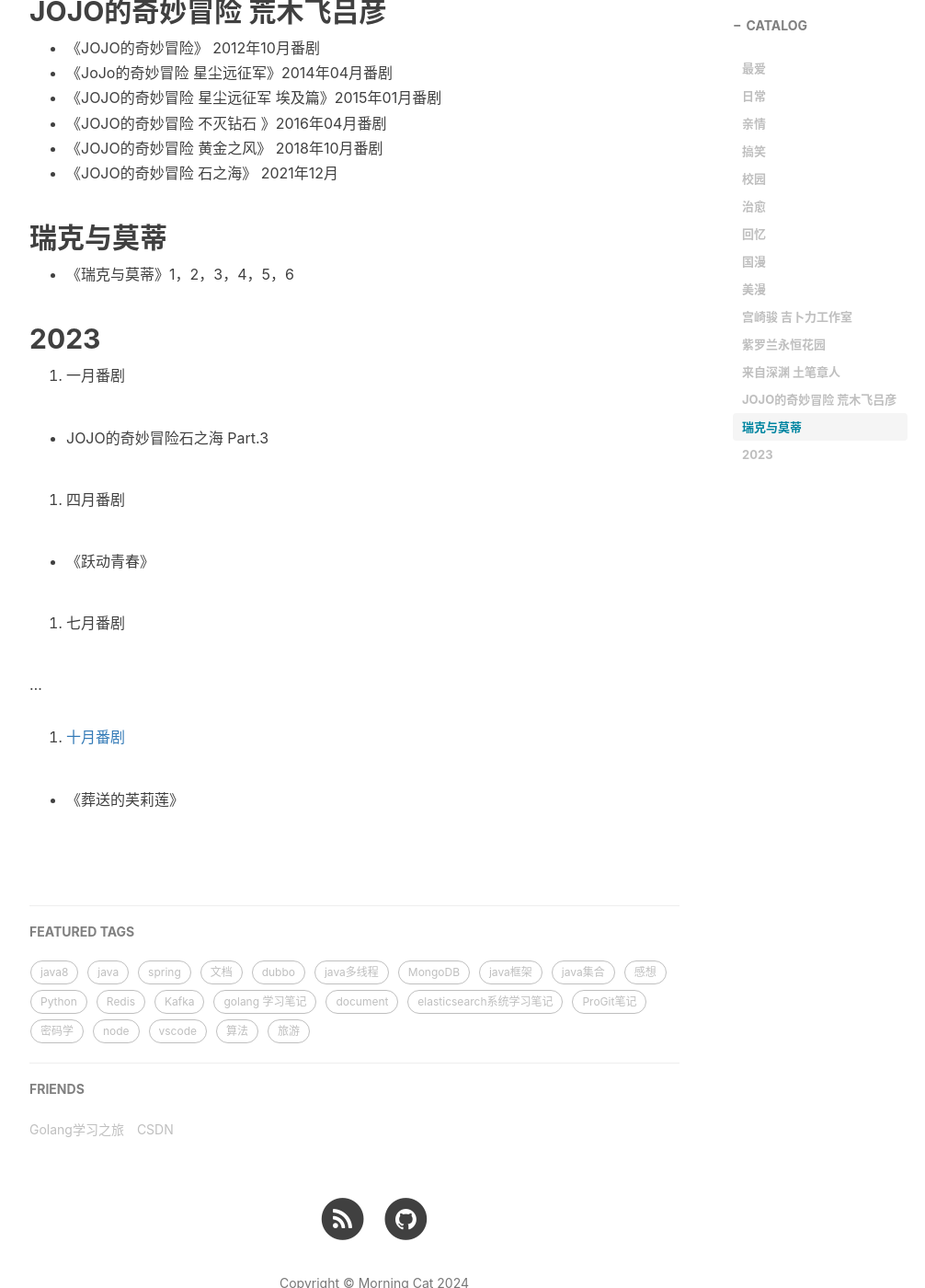
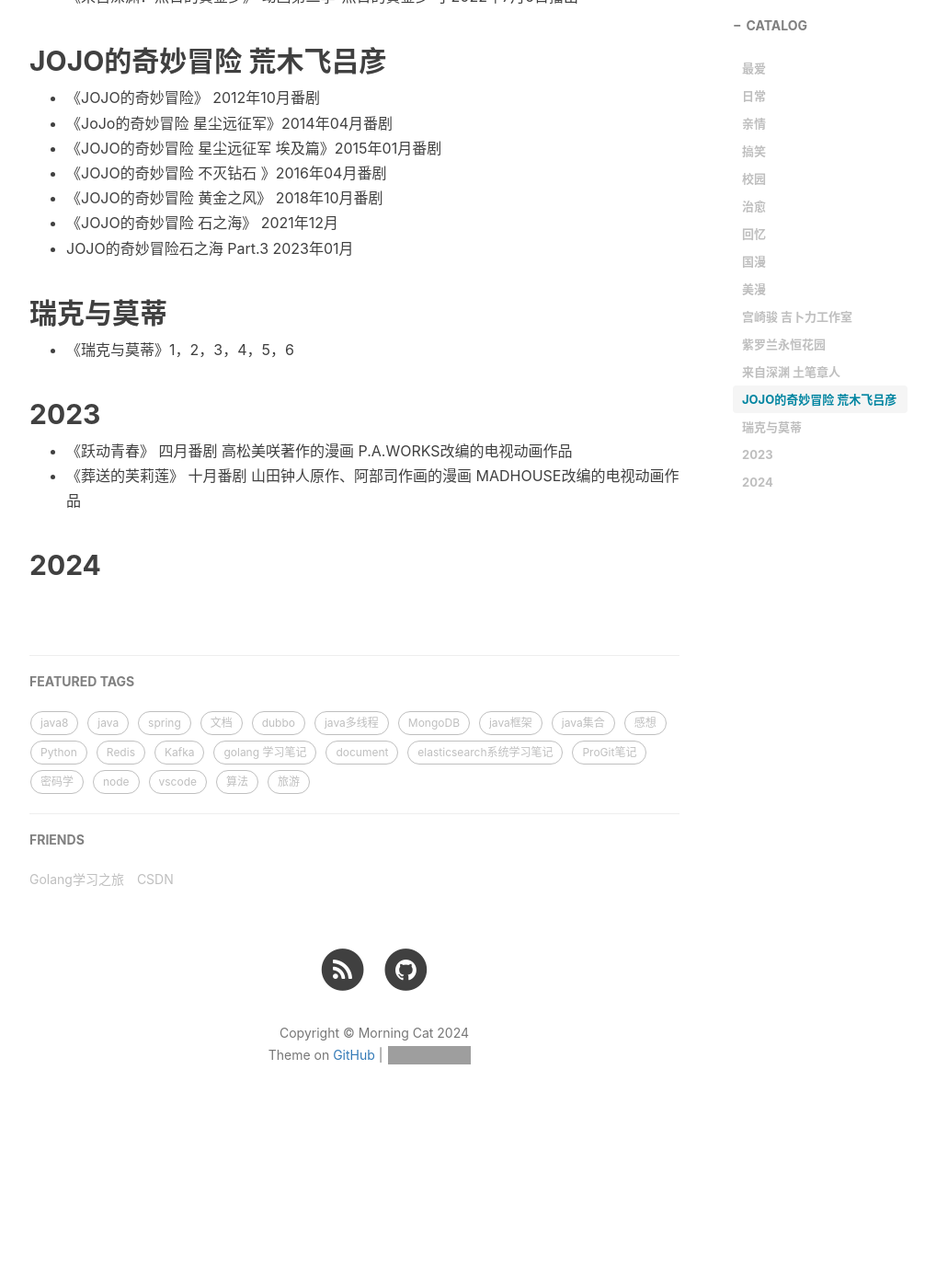
Before and after one commit to morningcat2018/morningcat2018.github.io, a Jekyll site: the page built from anime.md, in a window 1280 px wide and 1400 px high, scrolled down 3899 px. Shown: the whole window at 92% size, without its empty margins (233-1239 px from the left). Built offline with Jekyll 4.4.1, drawn with Linux system fonts in a browser that asks for light colours; nearby versions of some CDN libraries; comment, search, counter and statistics services are not loaded; after the commit the page ends 5150 px from its top, so only the background shows below that; some of the changed text lies outside the part shown; grey boxes are pictures that could not be loaded.

Commit message:
动漫梳理

```diff
--- a/anime.md
+++ b/anime.md
@@ -11,12 +11,14 @@
 ---
 
 ## 最爱
+
 - `《秒速五厘米》` 新海诚 2007 第三部商业动画
 - `《斩·赤红之瞳》` 2014年7月番剧 WHITEFOX制作
 - 《刀剑神域 第一季》  2012年7月番剧 A-1 Pictures制作
 - 《DARLING in the FRANXX》 2018年1月番剧 Trigger(扳机社)与A-1 Pictures联合制作
 
 ## 日常
+
 - 《日常》 京都动画    2011年4月番剧
 - 《悠哉日常大王 第一季》 SILVER LINK.制作  2013年10月番剧
 - 《悠哉日常大王 第二季》 2015年7月番剧
@@ -37,6 +39,7 @@
 - 《放学后海堤日记》 动画工房制作 2020年04月番剧
 
 ## 亲情
+
 - 《朝花夕誓——于离别之朝束起约定之花》 冈田麿里担任编剧和导演 2018年1月12日 首部导演作品 P.A.Works负责制作动画
 - 《狼之子 雨与雪》 2012年细田守执导的动画电影
 - 《未来的未来》2018年细田守执导的动画电
@@ -44,6 +47,7 @@
 - 《相合之物》Encourage Films负责制作 2022年04月番剧
 
 ## 搞笑
+
 - 《超能力女儿》 feel.改编的电视动画 2018年04月番剧
 - 《荒川爆笑团 第1期》 SHAFT改编的电视动画 2010年4月4日首播
 - 《荒川爆笑团 第2期》 2010年10月3日首播
@@ -52,6 +56,7 @@
 - 《间谍×过家家》 WIT STUDIO与CloverWorks制作 2022年04月番剧
 
 ## 校园
+
 - 《穿越时空的少女》 2006年细田守执导的动画电影
 - 《冰菓》 京都动画改编的电视动画作品 2012年4月22日首播
 - 《樱花庄的宠物女孩》 J.C.STAFF改编制作 2012年10月番剧
@@ -61,14 +66,17 @@
 - 《月色真美》 2017年岸诚二执导的原创电视动画片
 - 《徒然喜欢你》 Studio五组改编的电视动画 2017年7月4日
 - 《Just Because!》 PINE JAM制作的原创电视动画 2017年10月5日
+- 《强风吹拂》 Production I.G负责制作 2018年10月
 
 ## 治愈
+
 - 《灰与幻想的格林姆迦尔》 A-1 Pictures改编的电视动画 2016年1月10日
 - 《声之形》京都动画制作的动画电影 山田尚子执导 改编自大今良时原作的同名漫画作品 于2016年9月17日上映
 - 《你的名字》2016年新海诚执导的动画电影
 - 《我想吃掉你的胰脏》Studio VOLN制作的动画电影 牛岛新一郎执导并编剧 于2019年1月18日上映
 
 ## 回忆
+
 - 《丹特丽安的书架 》 GAINAX制作 2011年7月番剧
 - 《灼眼的夏娜》 J.C.STAFF改编的电视动画作品 2005年10月5日~2006年3月22日播出，全24集
 - 《灼眼的夏娜Ⅱ》于2007年10月4日－2008年3月27日播出
@@ -77,14 +85,17 @@
 - 《漆黑的子弹》 KINEMA CITRUS改编的电视动画 2014年4月8日开播
 - 《狼与香辛料》 日本IMAGIN改编的电视动画 2008年1月8日
 - 《狼与香辛料Ⅱ》于2009年7月8日开始播放
+- 《Charlotte》 由Key与P.A. Works联合制作的原创电视动画 2015年7月首播
 
 ## 国漫
+
 - 《非人哉》
 - 《一人之下1、2 、3》
 - 《魁拔 I II III》青青树
 - 《剑网3·侠肝义胆沈剑心》
 
 ## 美漫
+
 - 《机器人总动员》
 - 《爱 死亡 机器人 第一季》
 - 《爱 死亡 机器人 第三季》
@@ -92,6 +103,7 @@
 - 《疯狂动物城》 美国2016年迪士尼出品的3D动画片
 
 ## 宫崎骏 吉卜力工作室
+
 - 1979年：《鲁邦三世卡里奥斯特罗之城》
 - 1984年：《风之谷》
 - 1986年：《天空之城》
@@ -105,42 +117,35 @@
 - 2013年：《起风了》
 
 ## 紫罗兰永恒花园
+
 - 《紫罗兰永恒花园》 2018年01月番剧  京都动画制作
 - 《紫罗兰永恒花园外传-永远与自动手记人偶》 2019年9月6日在日本上映 京都动画改编的动画电影
 - 《紫罗兰永恒花园剧场版-薇尔莉特·伊芙加登》2020年9月18日在日本上映 京都动画改编的动画电影
 
 ## 来自深渊 土笔章人
+
 - 《来自深渊：启程的黎明》 动画制作KinemaCitrus 2019年1月上映
 - 《来自深渊：漂泊的黄昏》 2019年1月上映
 - 《来自深渊：深沉灵魂的黎明》 2020年1月17日上映
 - 《来自深渊：烈日的黄金乡》 动画第二季“烈日的黄金乡”于2022年7月6日播出
 
 ## JOJO的奇妙冒险 荒木飞吕彦
+
 - 《JOJO的奇妙冒险》 2012年10月番剧
 - 《JoJo的奇妙冒险 星尘远征军》2014年04月番剧
 - 《JOJO的奇妙冒险 星尘远征军 埃及篇》2015年01月番剧
 - 《JOJO的奇妙冒险 不灭钻石 》2016年04月番剧
 - 《JOJO的奇妙冒险 黄金之风》 2018年10月番剧
 - 《JOJO的奇妙冒险 石之海》 2021年12月
+- JOJO的奇妙冒险石之海 Part.3 2023年01月
 
 ## 瑞克与莫蒂
+
 - 《瑞克与莫蒂》1，2，3，4，5，6
 
 ## 2023
 
-1. 一月番剧
+- 《跃动青春》 四月番剧 高松美咲著作的漫画 P.A.WORKS改编的电视动画作品
+- 《葬送的芙莉莲》 十月番剧 山田钟人原作、阿部司作画的漫画 MADHOUSE改编的电视动画作品
 
-- JOJO的奇妙冒险石之海 Part.3
-
-2. 四月番剧
-
-- 《跃动青春》
-
-3. 七月番剧
-
-...
-
-
-4. [十月番剧](https://yuc.wiki/202310)
-
-- 《葬送的芙莉莲》
+## 2024
```
